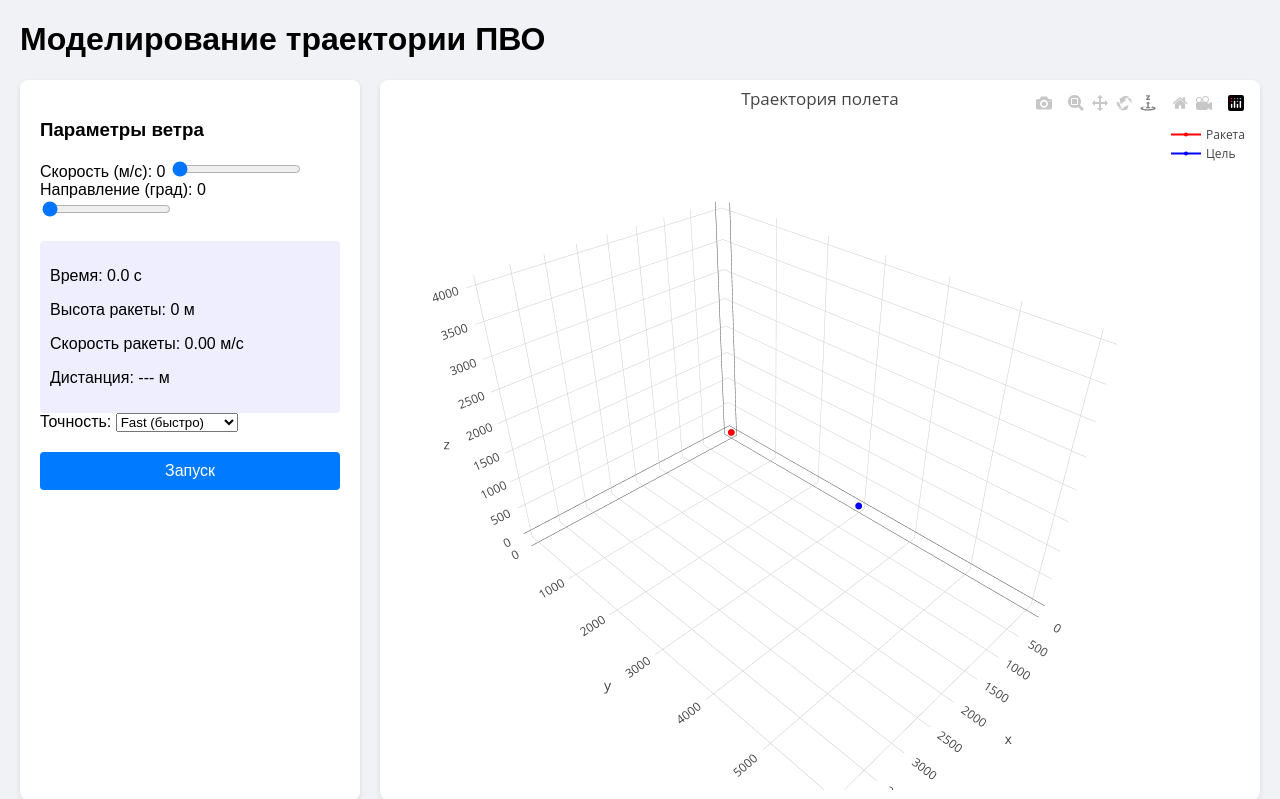
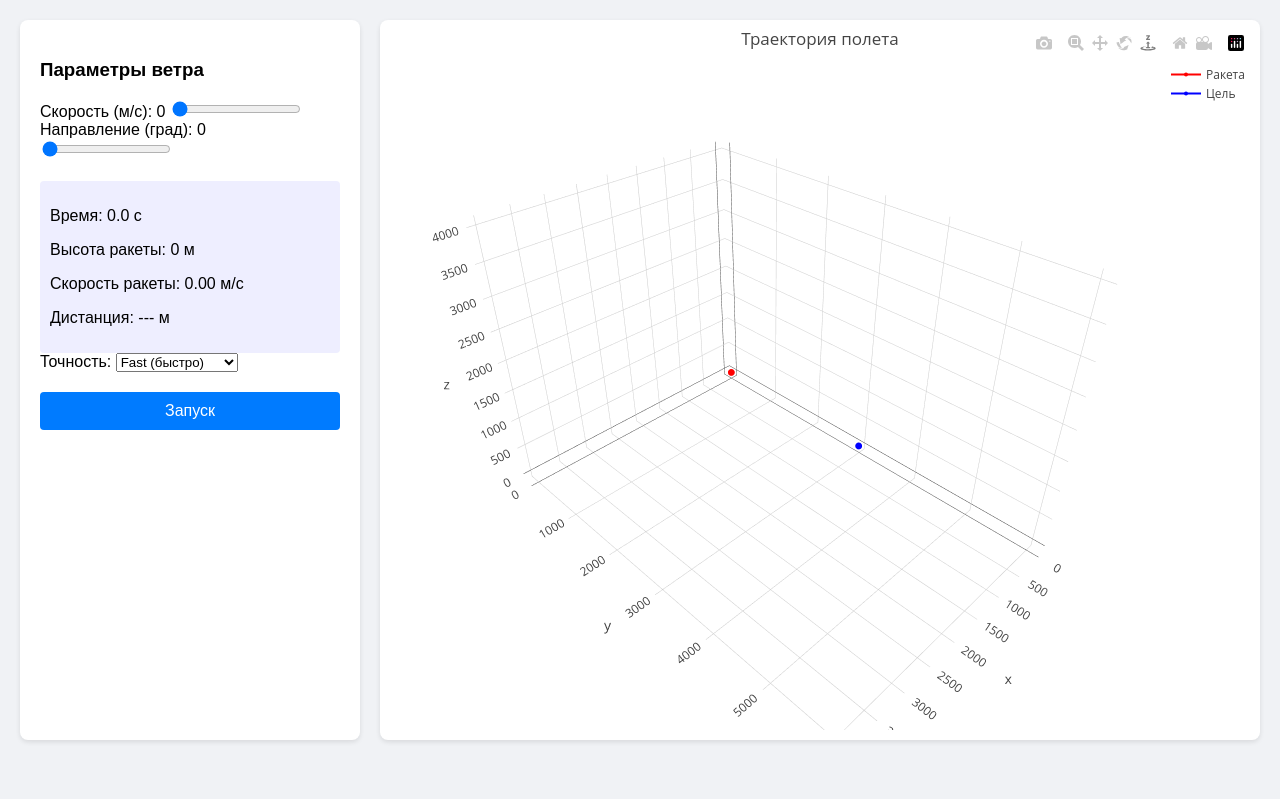
Before and after one commit to Dmitry-Kuzmin456/PVO, a FastAPI app: page / in a window 1280 px wide. Shown: the top 799 px of the page. After the commit the page ends 745 px from the top, so only its background shows below. Run offline with FastAPI, Linux system fonts and the light colour scheme; some libraries are stand-ins or nearby versions.

Commit message:
я не вывез))

```diff
--- a/app/templates/index.html
+++ b/app/templates/index.html
@@ -8,7 +8,6 @@
     <link rel="stylesheet" href="/static/css/style.css">
 </head>
 <body>
-    <h1>Моделирование траектории ПВО</h1>
     <div class="container">
         <div class="controls">
             <h3>Параметры ветра</h3>
```
Also changed, not shown: README.md.
